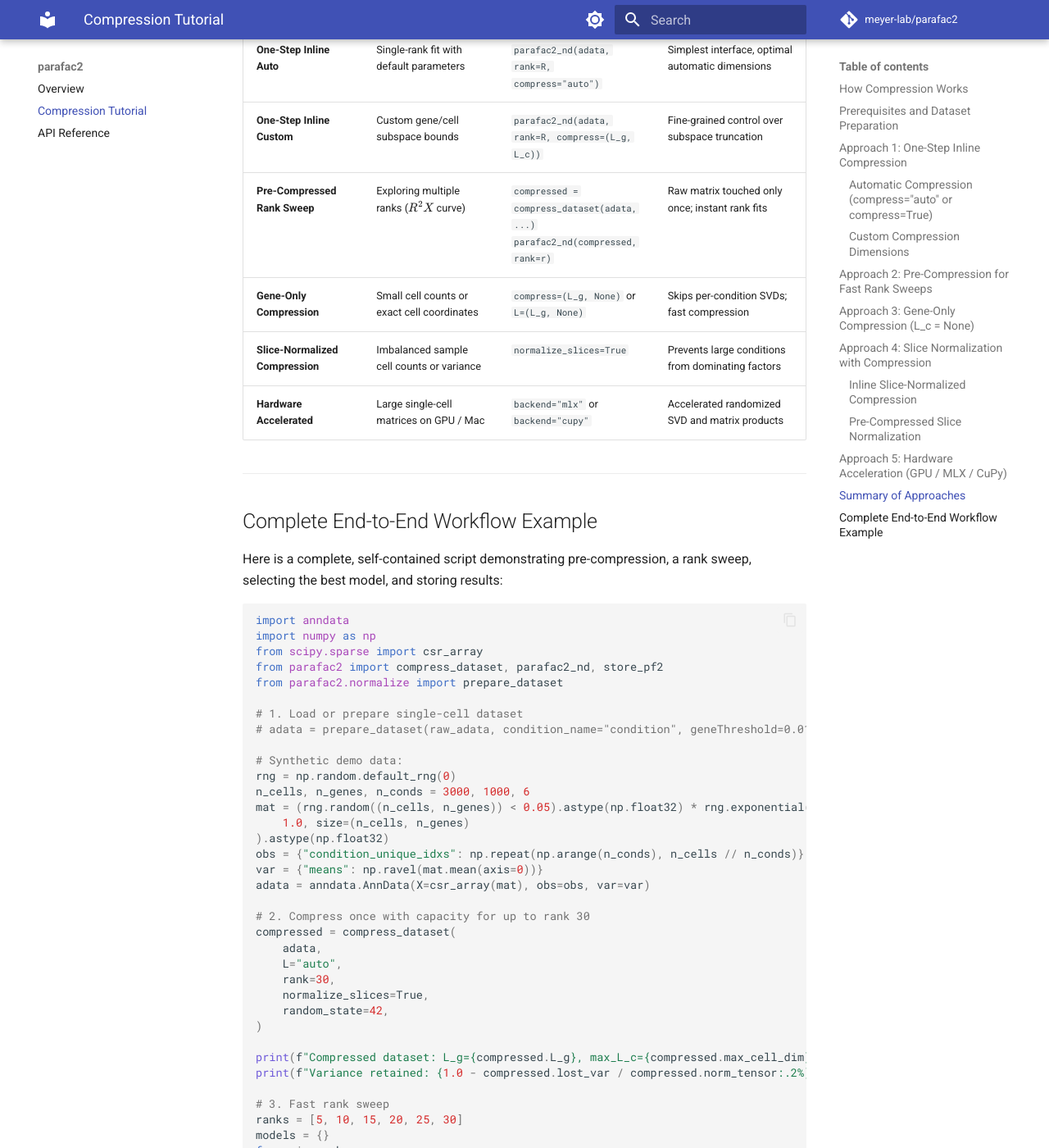
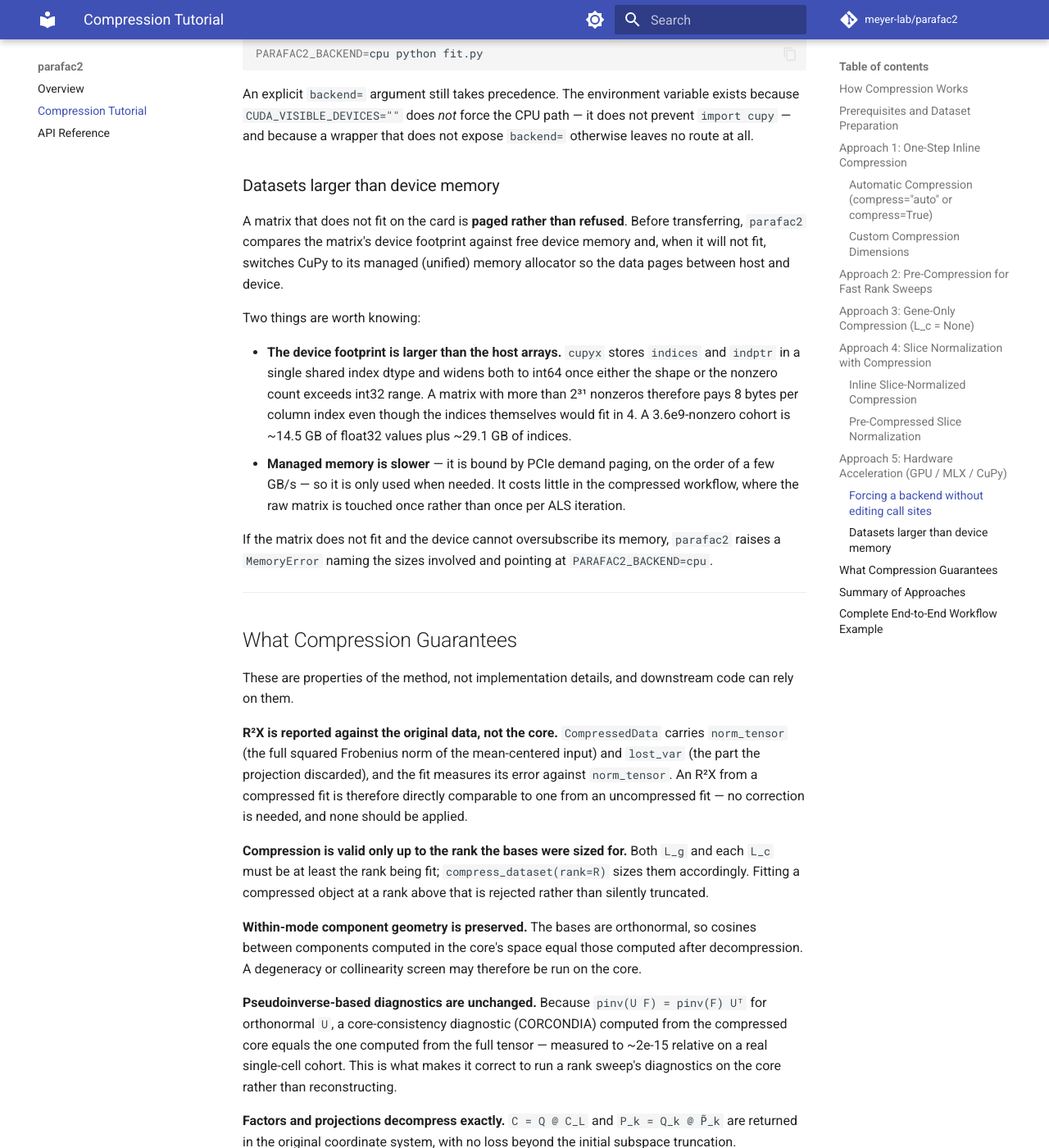
Before and after one commit to meyer-lab/parafac2, an MkDocs documentation site: the page built from docs/compression.md, in a window 1280 px wide and 1400 px high, scrolled down 6441 px. Shown: the whole window at 82% size. Built offline with MkDocs 1.6.1 and Material for MkDocs 9.7.7, drawn with Linux system fonts in a browser that asks for light colours; comment, search, counter and statistics services are not loaded; some of the changed text lies outside the part shown.

Commit message:
Document what the compressed path guarantees, and the new options
Closes #79.

The compression tutorial covered how to call the API but not what a caller may
rely on, so downstream code had to establish the invariants itself before
trusting a compressed rank sweep. They are properties of the method, not
implementation details:

- R2X from a compressed fit is against the *original* data, since
  `norm_tensor` carries the full norm and `lost_var` the discarded part. No
  correction is needed and none should be applied.
- Compression is valid only up to the rank the bases were sized for, and
  exceeding it raises rather than silently truncating.
- Within-mode component cosines are preserved, because the bases are
  orthonormal -- so a degeneracy or collinearity screen may run on the core.
- `pinv(U F) = pinv(F) U^T`, so a core-consistency diagnostic (CORCONDIA)
  computed from the core equals the one from the full tensor. Measured to
  ~2e-15 relative on a real single-cell cohort.
- Factors and projections decompress exactly into the original coordinates.

Also documents the behaviour added alongside: the `PARAFAC2_BACKEND` override;
that auto-detection now requires a real CUDA device; and that an oversized
matrix is paged through managed memory rather than refused, with the note that
its device footprint exceeds the host arrays because `cupyx` shares one index
dtype across `indices` and `indptr`.

Co-Authored-By: Claude Opus 5 (1M context) <noreply@anthropic.com>

````diff
--- a/docs/compression.md
+++ b/docs/compression.md
@@ -264,7 +264,50 @@ compressed = compress_dataset(
 pf2_output, r2x = parafac2_nd(compressed, rank=20, random_state=42)
 ```
 
-If no GPU backend is available or installed, `parafac2` falls back to CPU NumPy/SciPy computation automatically.
+Auto-detection selects CuPy only when a CUDA device is genuinely present. Having the package installed is not enough — a machine with `cupy` but no usable GPU (no card, a driver/runtime mismatch, or `CUDA_VISIBLE_DEVICES=""`) falls back to CPU rather than failing at the first allocation.
+
+### Forcing a backend without editing call sites
+
+Set `PARAFAC2_BACKEND` to `cpu`, `cupy`, or `mlx`:
+
+```bash
+PARAFAC2_BACKEND=cpu python fit.py
+```
+
+An explicit `backend=` argument still takes precedence. The environment variable exists because `CUDA_VISIBLE_DEVICES=""` does *not* force the CPU path — it does not prevent `import cupy` — and because a wrapper that does not expose `backend=` otherwise leaves no route at all.
+
+### Datasets larger than device memory
+
+A matrix that does not fit on the card is **paged rather than refused**. Before transferring, `parafac2` compares the matrix's device footprint against free device memory and, when it will not fit, switches CuPy to its managed (unified) memory allocator so the data pages between host and device.
+
+Two things are worth knowing:
+
+- **The device footprint is larger than the host arrays.** `cupyx` stores `indices` and `indptr` in a single shared index dtype and widens both to int64 once either the shape or the nonzero count exceeds int32 range. A matrix with more than 2³¹ nonzeros therefore pays 8 bytes per column index even though the indices themselves would fit in 4. A 3.6e9-nonzero cohort is ~14.5 GB of float32 values plus ~29.1 GB of indices.
+- **Managed memory is slower** — it is bound by PCIe demand paging, on the order of a few GB/s — so it is only used when needed. It costs little in the compressed workflow, where the raw matrix is touched once rather than once per ALS iteration.
+
+If the matrix does not fit and the device cannot oversubscribe its memory, `parafac2` raises a `MemoryError` naming the sizes involved and pointing at `PARAFAC2_BACKEND=cpu`.
+
+---
+
+## What Compression Guarantees
+
+These are properties of the method, not implementation details, and downstream code can rely on them.
+
+**R²X is reported against the original data, not the core.** `CompressedData` carries `norm_tensor` (the full squared Frobenius norm of the mean-centered input) and `lost_var` (the part the projection discarded), and the fit measures its error against `norm_tensor`. An R²X from a compressed fit is therefore directly comparable to one from an uncompressed fit — no correction is needed, and none should be applied.
+
+**Compression is valid only up to the rank the bases were sized for.** Both `L_g` and each `L_c` must be at least the rank being fit; `compress_dataset(rank=R)` sizes them accordingly. Fitting a compressed object at a rank above that is rejected rather than silently truncated.
+
+**Within-mode component geometry is preserved.** The bases are orthonormal, so cosines between components computed in the core's space equal those computed after decompression. A degeneracy or collinearity screen may therefore be run on the core.
+
+**Pseudoinverse-based diagnostics are unchanged.** Because `pinv(U F) = pinv(F) Uᵀ` for orthonormal `U`, a core-consistency diagnostic (CORCONDIA) computed from the compressed core equals the one computed from the full tensor — measured to ~2e-15 relative on a real single-cell cohort. This is what makes it correct to run a rank sweep's diagnostics on the core rather than reconstructing.
+
+**Factors and projections decompress exactly.** `C = Q @ C_L` and `P_k = Q_k @ P̃_k` are returned in the original coordinate system, with no loss beyond the initial subspace truncation.
+
+How much was discarded is always available:
+
+```python
+print(f"discarded {compressed.lost_var / compressed.norm_tensor:.4%} of the variance")
+```
 
 ---
 
````
